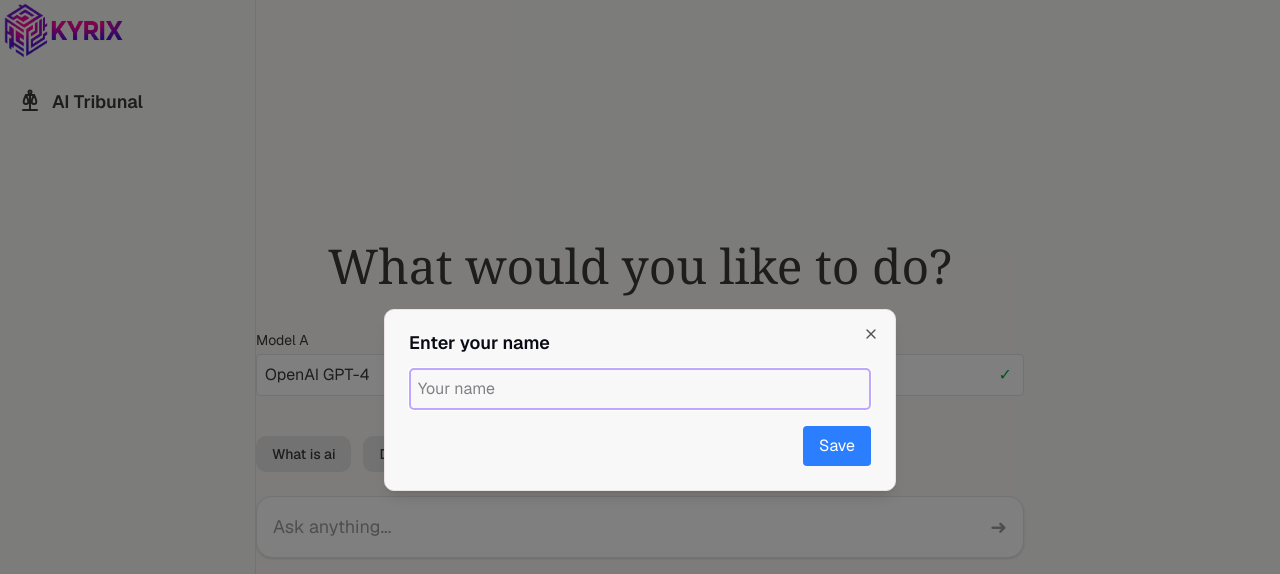
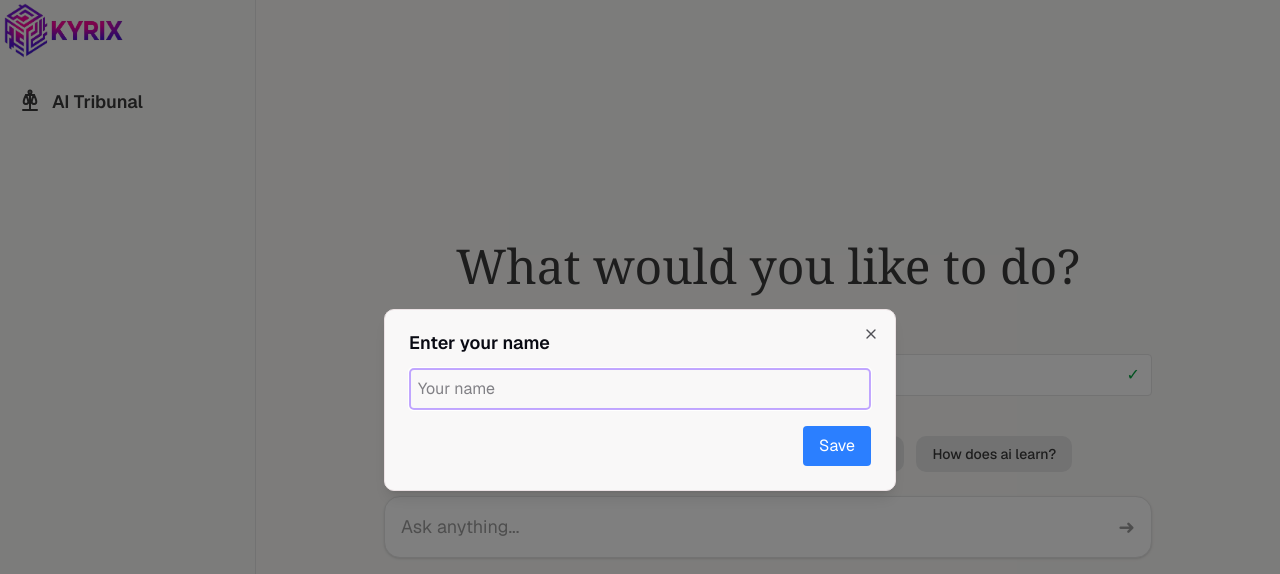
Before and after one commit to Sanjay-batthula/Kyrix, a Next.js app: page /playground in a window 1280 px wide. Shown: the top 574 px of the page. Built offline with nearby package versions, Linux system fonts and the light colour scheme.

Commit message:
Update page.tsx

```diff
--- a/app/playground/page.tsx
+++ b/app/playground/page.tsx
@@ -61,12 +61,12 @@ export default function PlaygroundPage() {
 
     // State to track which quick questions to show
     const [quickIdx, setQuickIdx] = useState(0);
-    const getQuickSet = () => quickQuestions.slice(quickIdx, quickIdx + 3).length === 3
-      ? quickQuestions.slice(quickIdx, quickIdx + 3)
-      : quickQuestions.slice(quickIdx, quickIdx + 3).concat(quickQuestions.slice(0, 3 - quickQuestions.slice(quickIdx, quickIdx + 3).length));
+    const getQuickSet = () => quickQuestions.slice(quickIdx, quickIdx + 4).length === 4
+      ? quickQuestions.slice(quickIdx, quickIdx + 4)
+      : quickQuestions.slice(quickIdx, quickIdx + 4).concat(quickQuestions.slice(0, 4 - quickQuestions.slice(quickIdx, quickIdx + 4).length));
 
     // Advance quick question set
-    const advanceQuick = () => setQuickIdx((prev) => (prev + 3) % quickQuestions.length);
+    const advanceQuick = () => setQuickIdx((prev) => (prev + 4) % quickQuestions.length);
 
   // Helper to get label by value
   const getLabel = (value: string) => modelOptions.find(opt => opt.value === value)?.label || value;
@@ -137,7 +137,7 @@ export default function PlaygroundPage() {
         </div>
       </aside>
 
-      <main className="flex-1 flex flex-col items-center justify-center px-6">
+      <main className="flex-1 flex flex-col items-center justify-center px-6 ml-64">
         <h1 className="text-5xl font-serif mb-10 text-center">
           What would you like to do?
         </h1>
```
